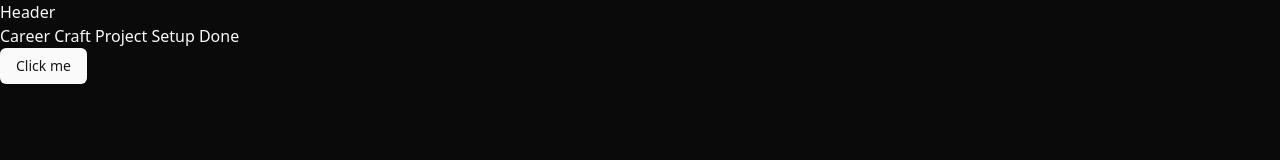
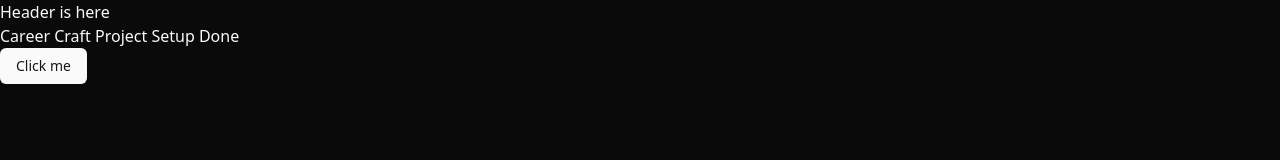
Before and after one commit to SK-Jabed/Career-Craft-AI, a Next.js app: page / in a window 1280 px wide. Shown: the top 160 px of the page. Built offline with nearby package versions, Linux system fonts and the light colour scheme.

Commit message:
Header Component Design Updated

```diff
--- a/components/Header.jsx
+++ b/components/Header.jsx
@@ -3,7 +3,7 @@ import React from 'react';
 const Header = () => {
     return (
         <div>
-            Header
+             Header is here
         </div>
     );
 };
```
